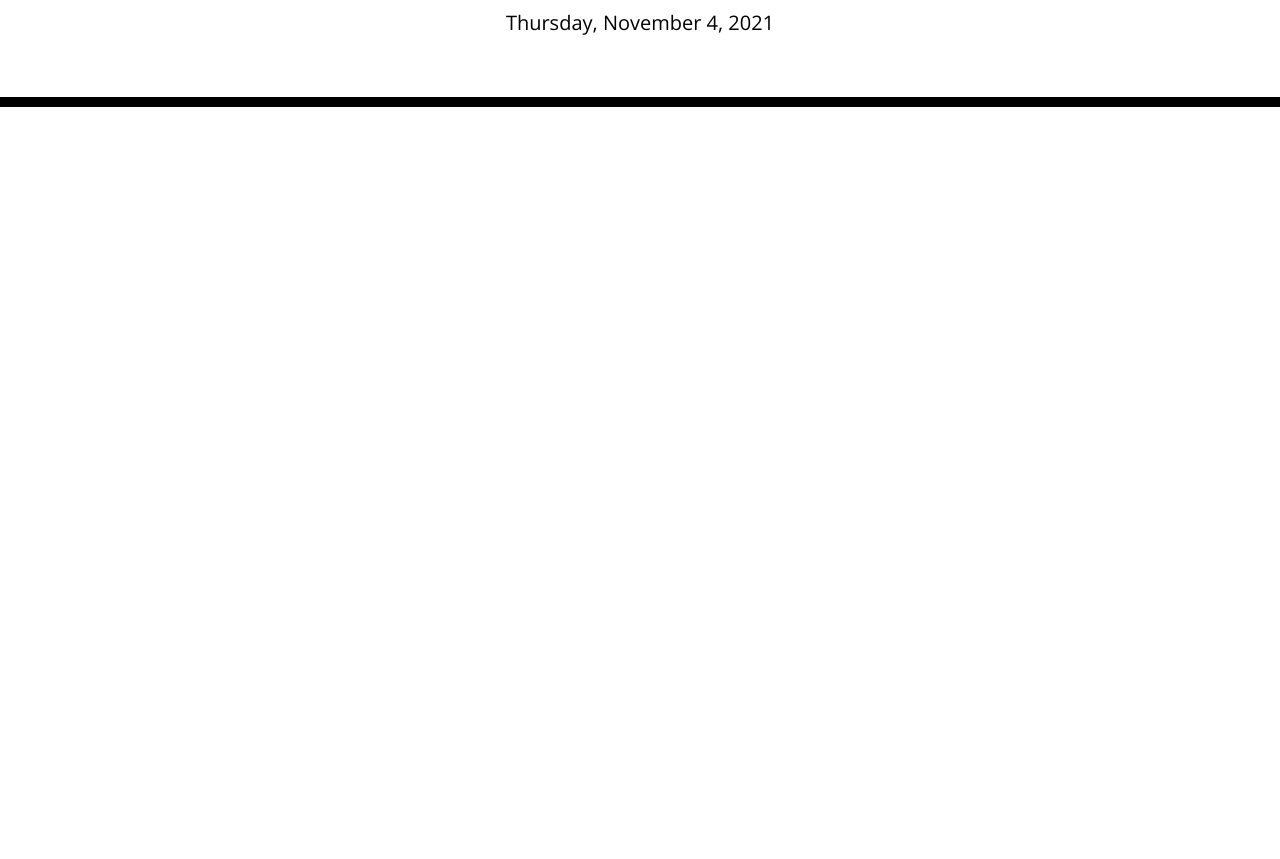
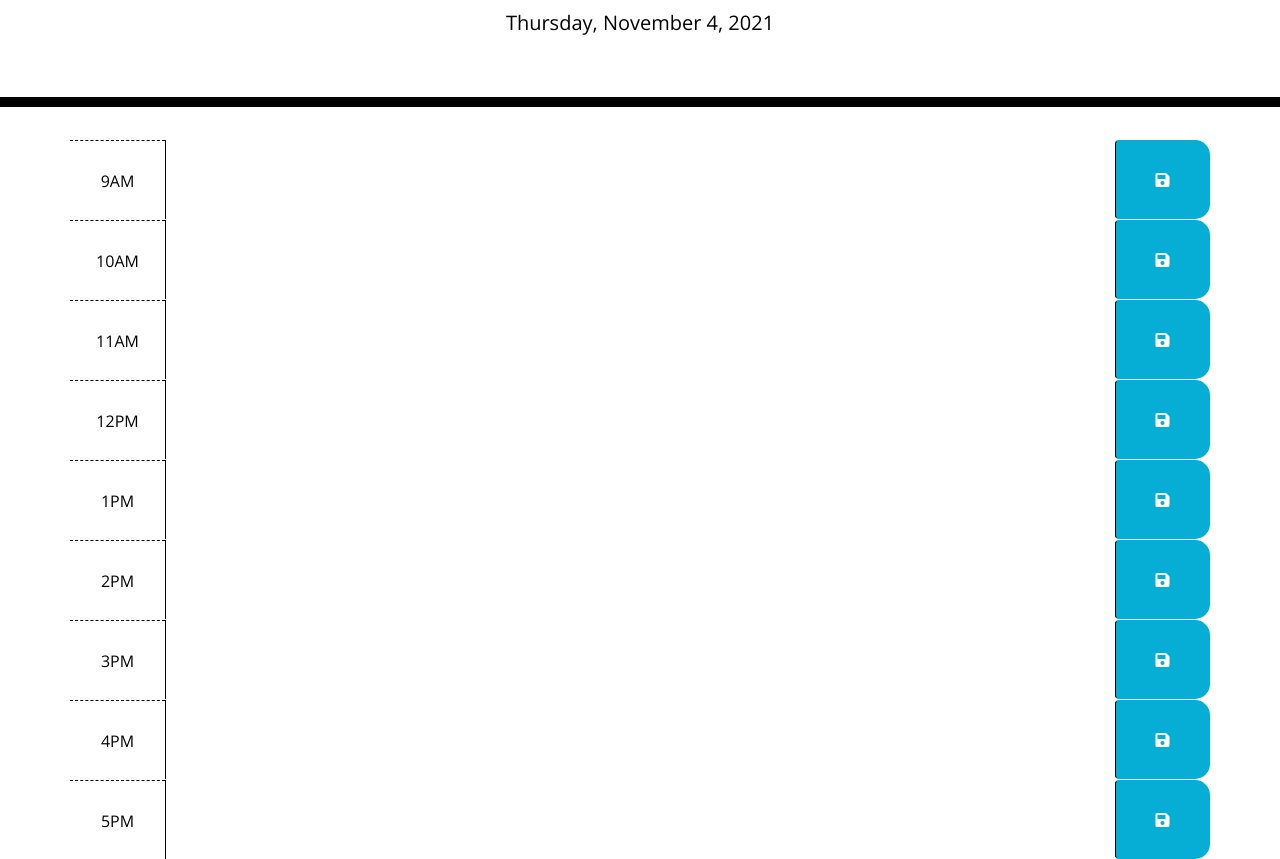
Before and after one commit to EliP2389/Word-Day-Scheduler-chall05, a plain HTML site: page index.html in a window 1280 px wide. Shown: the part 181-1040 px from the top of the page. Before the commit the page ends 800 px from the top, so only its background shows below. Drawn offline with nearby package versions, Linux system fonts and the light colour scheme.

Commit message:
added timeblocks to html

```diff
--- a/index.html
+++ b/index.html
@@ -28,9 +28,92 @@
       <p class="lead">A simple calendar app for scheduling your work day</p>
       <div id="currentDay" class="lead"></div>
     </header>
+
     <div class="container">
-      <!-- Timeblocks go here -->
-    </div>
+    <!-- Timeblocks go here -->
+     <!--repeat these blocks to get a full day-->
+     <div id="hour-9" class="row time-block">
+        <div class="col-md-1 hour">
+          9AM
+        </div>
+        <textarea class="col-md-10 description">
+        </textarea>
+        <button class="btn saveBtn col-md-1"><i class="fas fa-save"></i></button>
+      </div>
+
+      <div id="hour-9" class="row time-block">
+        <div class="col-md-1 hour">
+          10AM
+        </div>
+        <textarea class="col-md-10 description">
+        </textarea>
+        <button class="btn saveBtn col-md-1"><i class="fas fa-save"></i></button>
+      </div>
+
+      <div id="hour-9" class="row time-block">
+        <div class="col-md-1 hour">
+          11AM
+        </div>
+        <textarea class="col-md-10 description">
+        </textarea>
+        <button class="btn saveBtn col-md-1"><i class="fas fa-save"></i></button>
+      </div>
+
+      <div id="hour-9" class="row time-block">
+        <div class="col-md-1 hour">
+          12PM
+        </div>
+        <textarea class="col-md-10 description">
+        </textarea>
+        <button class="btn saveBtn col-md-1"><i class="fas fa-save"></i></button>
+      </div>
+
+      <div id="hour-9" class="row time-block">
+        <div class="col-md-1 hour">
+          1PM
+        </div>
+        <textarea class="col-md-10 description">
+        </textarea>
+        <button class="btn saveBtn col-md-1"><i class="fas fa-save"></i></button>
+      </div>
+
+      <div id="hour-9" class="row time-block">
+        <div class="col-md-1 hour">
+          2PM
+        </div>
+        <textarea class="col-md-10 description">
+        </textarea>
+        <button class="btn saveBtn col-md-1"><i class="fas fa-save"></i></button>
+      </div>
+
+      <div id="hour-9" class="row time-block">
+        <div class="col-md-1 hour">
+          3PM
+        </div>
+        <textarea class="col-md-10 description">
+        </textarea>
+        <button class="btn saveBtn col-md-1"><i class="fas fa-save"></i></button>
+      </div>
+
+      <div id="hour-9" class="row time-block">
+        <div class="col-md-1 hour">
+          4PM
+        </div>
+        <textarea class="col-md-10 description">
+        </textarea>
+        <button class="btn saveBtn col-md-1"><i class="fas fa-save"></i></button>
+      </div>
+
+      <div id="hour-9" class="row time-block">
+        <div class="col-md-1 hour">
+          5PM
+        </div>
+        <textarea class="col-md-10 description"></textarea>
+        <button class="btn saveBtn col-md-1"><i class="fas fa-save"></i></button>
+      </div>
+      </div>
+
+
 
     <script src="https://code.jquery.com/jquery-3.4.1.min.js"></script>
     <script src="https://cdnjs.cloudflare.com/ajax/libs/moment.js/2.24.0/moment.min.js"></script>
```
